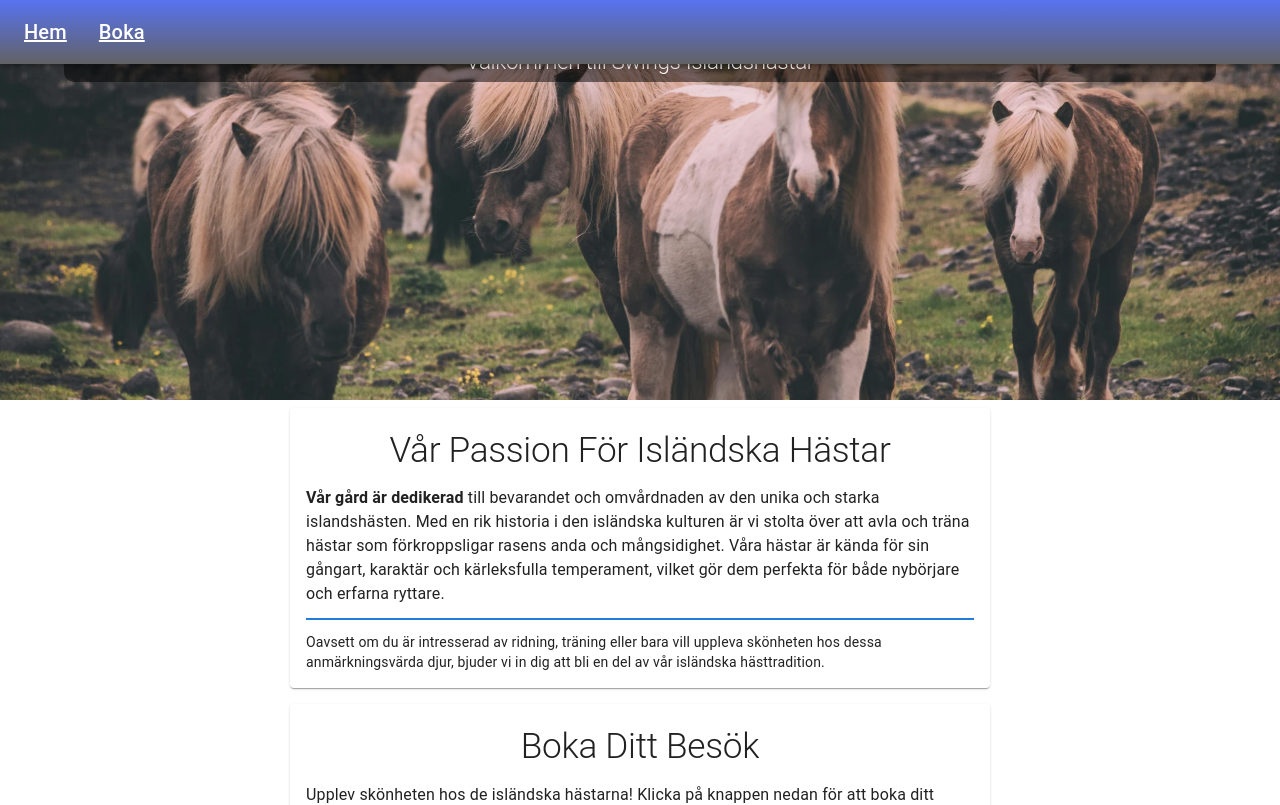
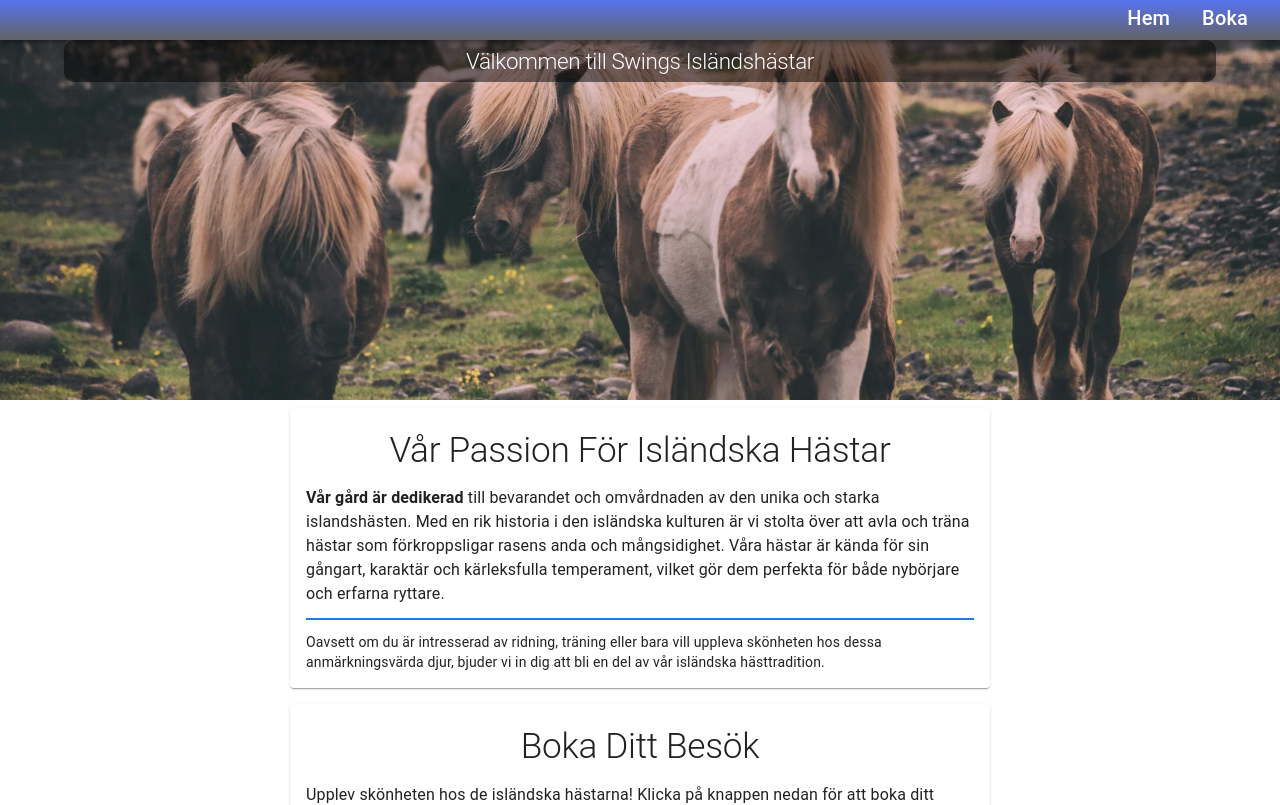
Before and after one commit to thallberg/Laboration, a React (Vite) app in the folder Laboration-app/: page / in a window 1280 px wide. Shown: the top 805 px of the page. Built offline with nearby package versions, Linux system fonts and the light colour scheme.

Commit message:
justerat navbar

```diff
--- a/Laboration-app/src/Components/navbar.jsx
+++ b/Laboration-app/src/Components/navbar.jsx
@@ -51,9 +51,9 @@ const Navbar = () => {
     <Box sx={{ flexGrow: 1 }}>
       <AppBar className="navbar" position="fixed">
       <Toolbar className="toolbar">
-          <Box sx={{ display: "flex", gap: 2 }}>
+          <Box className="links-content">
             <Link className="navbar-links" to="/" style={{ color: "inherit" }}>
-              <Typography variant="h6" component="div">
+              <Typography variant="h6" >
                 Hem
               </Typography>
             </Link>
@@ -62,19 +62,17 @@ const Navbar = () => {
               className="navbar-links"
               style={{ color: "inherit" }}
             >
-              <Typography variant="h6" component="div">
+              <Typography variant="h6" >
                 Boka
               </Typography>
             </Link>
           </Box>
           <IconButton
             className="hamburgermenu"
-            style={{ marginLeft: "auto" }}
             size="large"
             edge="start"
             color="inherit"
             aria-label="menu"
-            sx={{ mr: 2 }}
             onClick={() => toggleDrawer(true)()}
           >
             <MenuIcon />
--- a/Laboration-app/src/Styles/styles.css
+++ b/Laboration-app/src/Styles/styles.css
@@ -10,6 +10,12 @@
 
 .navbar {
   background: linear-gradient(180deg, #5773f0 0%, #626265 100%) !important;
+  height: 5vh;
+}
+
+.toolbar {
+  padding: 0!important;
+
 }
 
 .footer {
@@ -18,6 +24,12 @@
 
 .navbar-links {
   display: none;
+}
+
+.hamburgermenu {
+  margin-left: auto!important;
+  margin-bottom: 25px!important;
+
 }
 
 .header {
@@ -126,13 +138,22 @@
 
 
 
-@media (min-width: 800px) {
+@media (min-width: 700px) {
   .navbar-links {
     display: inline-block;
-    margin-left: auto;
-    margin-right: 1rem;
+    margin-right: 2rem;
+    text-decoration: none;
   }
 
+  .navbar-links:hover {
+    transform: scale(1.1);
+    text-decoration: underline 1px solid red;
+  }
+
+  .links-content {
+    margin-left: auto;
+    margin-bottom: 1.8rem; /* Avstånd från andra element i botten */
+  }
   .hamburgermenu {
     display: none !important;
   }
```
